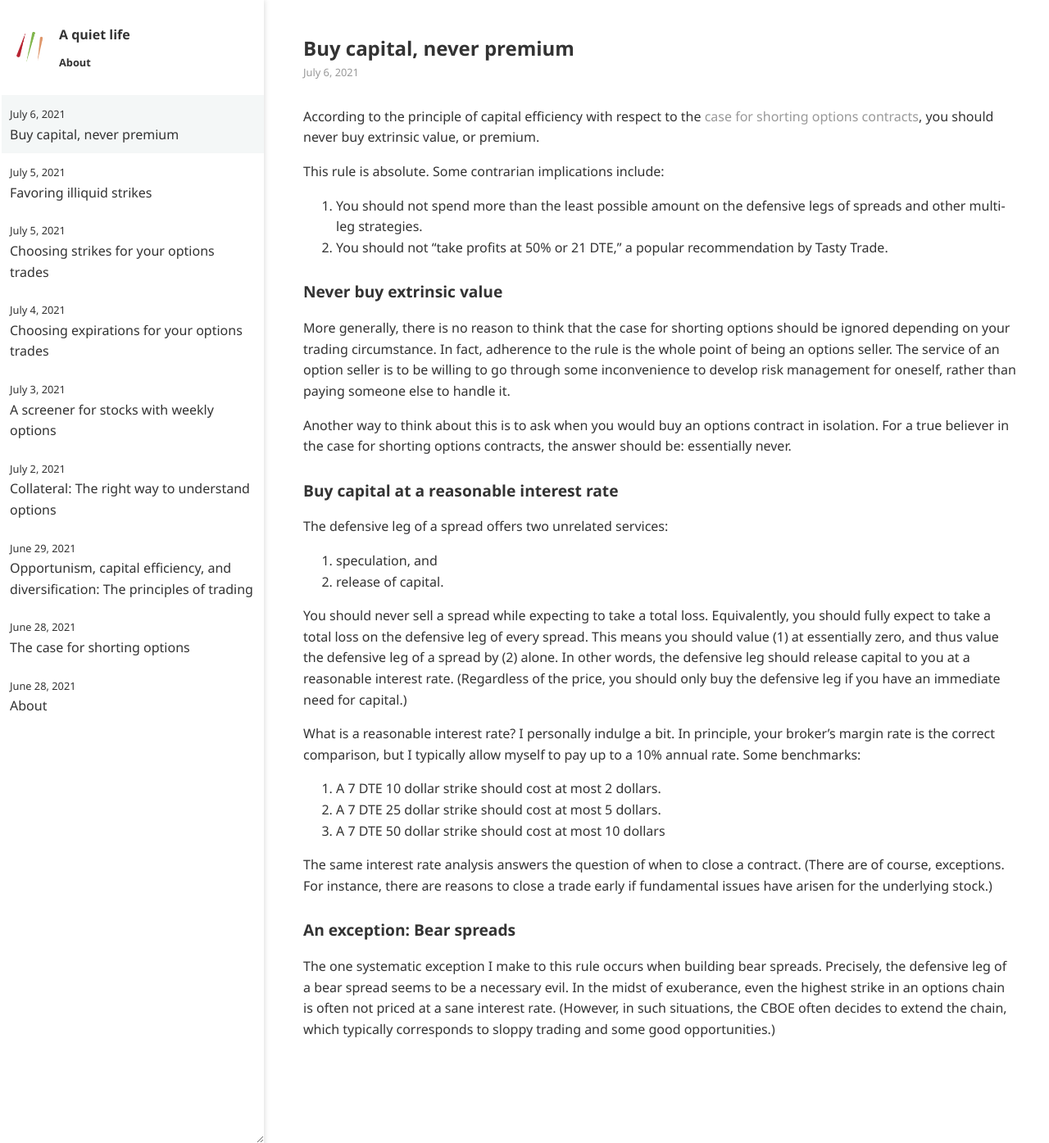
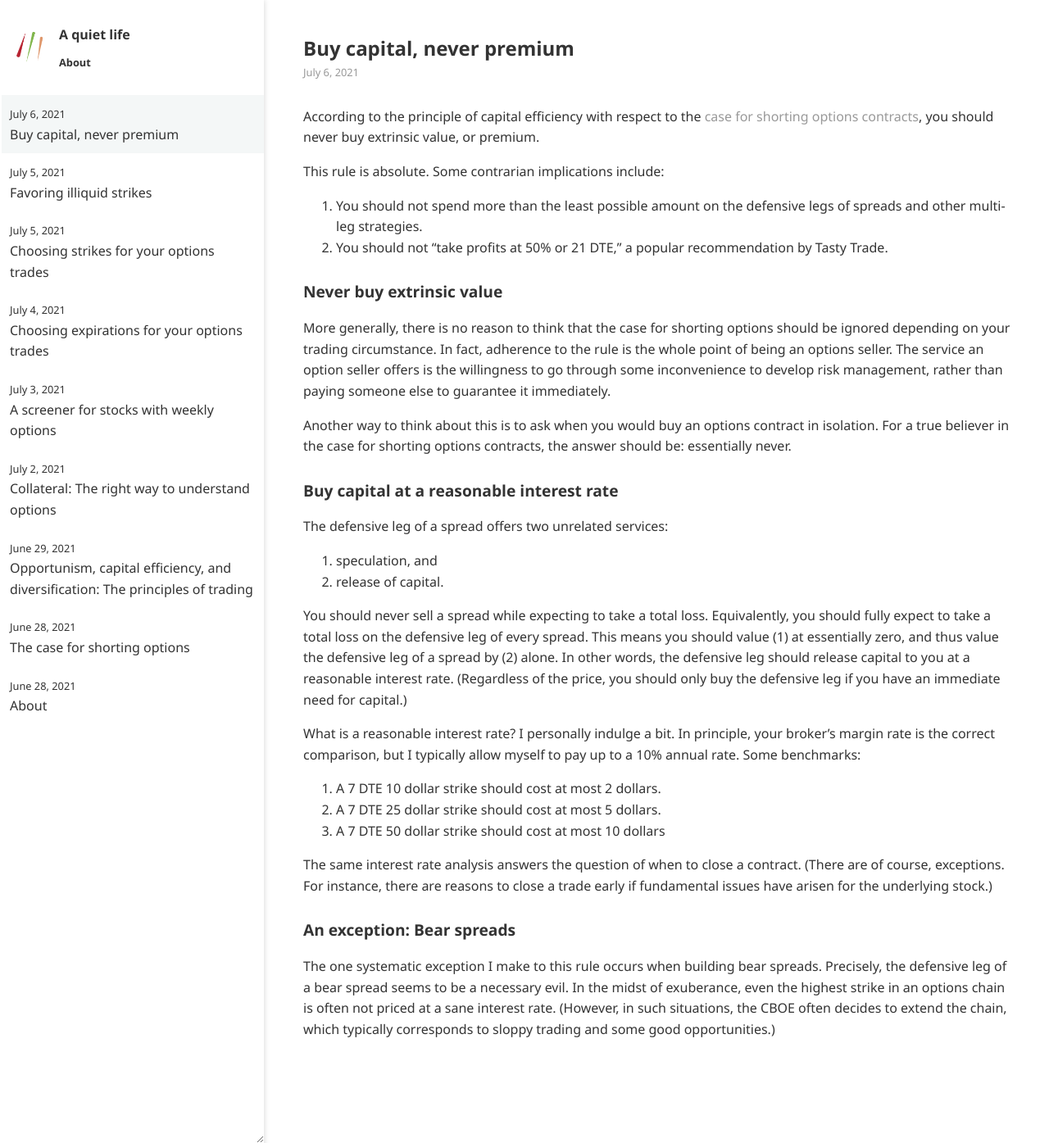
Before and after one commit to ansyblenetwork/aquietlife, a Jekyll site: the page built from _posts/2021-07-06-buying-premium.md, in a window 1280 px wide and 1395 px high. Shown: the whole window at 82% size. Built offline with Jekyll 4.4.1, drawn with Linux system fonts in a browser that asks for light colours.

Commit message:
Update 2021-07-06-buying-premium.md

```diff
--- a/_posts/2021-07-06-buying-premium.md
+++ b/_posts/2021-07-06-buying-premium.md
@@ -13,7 +13,7 @@
 
 ### Never buy extrinsic value
 
-More generally, there is no reason to think that the case for shorting options should be ignored depending on your trading circumstance. In fact, adherence to the rule is the whole point of being an options seller. The service of an option seller is to be willing to go through some inconvenience to develop risk management for oneself, rather than paying someone else to handle it.
+More generally, there is no reason to think that the case for shorting options should be ignored depending on your trading circumstance. In fact, adherence to the rule is the whole point of being an options seller. The service an option seller offers is the willingness to go through some inconvenience to develop risk management, rather than paying someone else to guarantee it immediately.
 
 Another way to think about this is to ask when you would buy an options contract in isolation. For a true believer in the case for shorting options contracts, the answer should be: essentially never.
 
```
